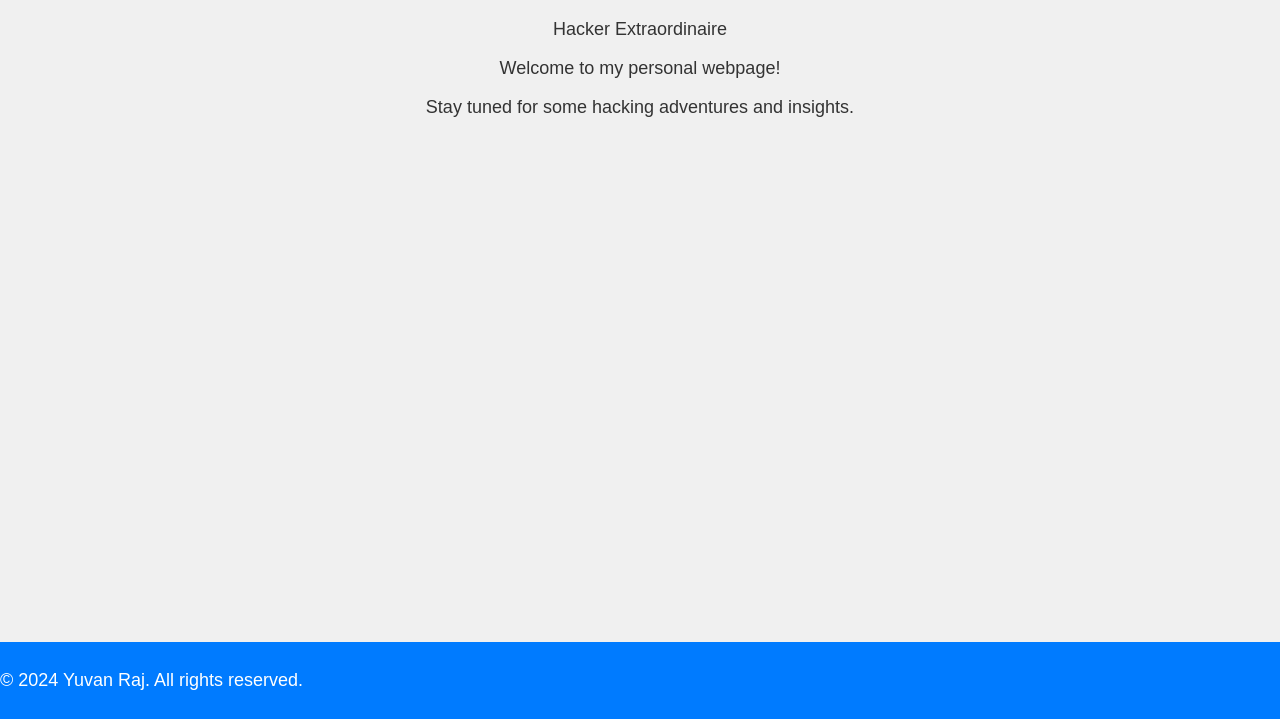
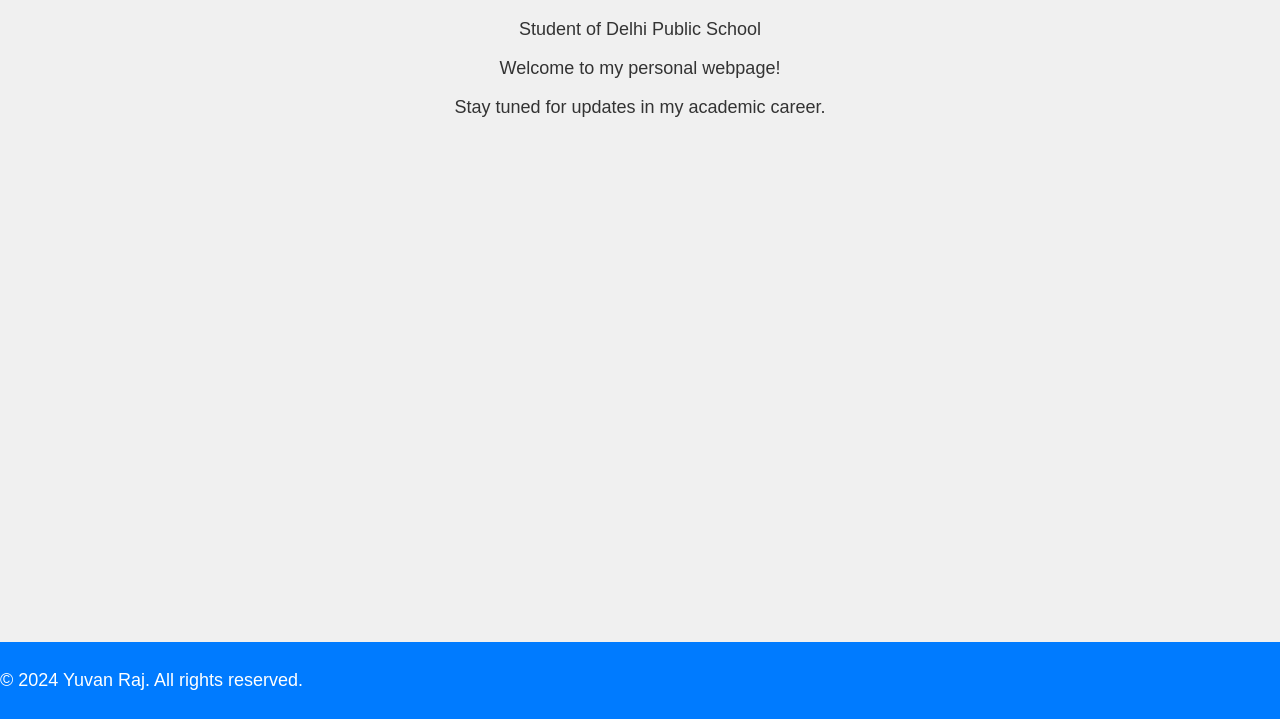
Before and after one commit to YUVAN-RAJ14/Just_Me, a plain HTML site: page index.html in a window 1280 px wide. Shown: the part 81-800 px from the top of the page. Drawn offline with Linux system fonts and the light colour scheme.

Commit message:
Update index.html

```diff
--- a/index.html
+++ b/index.html
@@ -38,9 +38,9 @@
 <body>
     <div class="container">
         <h1>Yuvan Raj</h1>
-        <p>Hacker Extraordinaire</p>
+        <p>Student of Delhi Public School</p>
         <p>Welcome to my personal webpage!</p>
-        <p>Stay tuned for some hacking adventures and insights.</p>
+        <p>Stay tuned for updates in my academic career.</p>
     </div>
     <footer>
         <p>&copy; 2024 Yuvan Raj. All rights reserved.</p>
```
